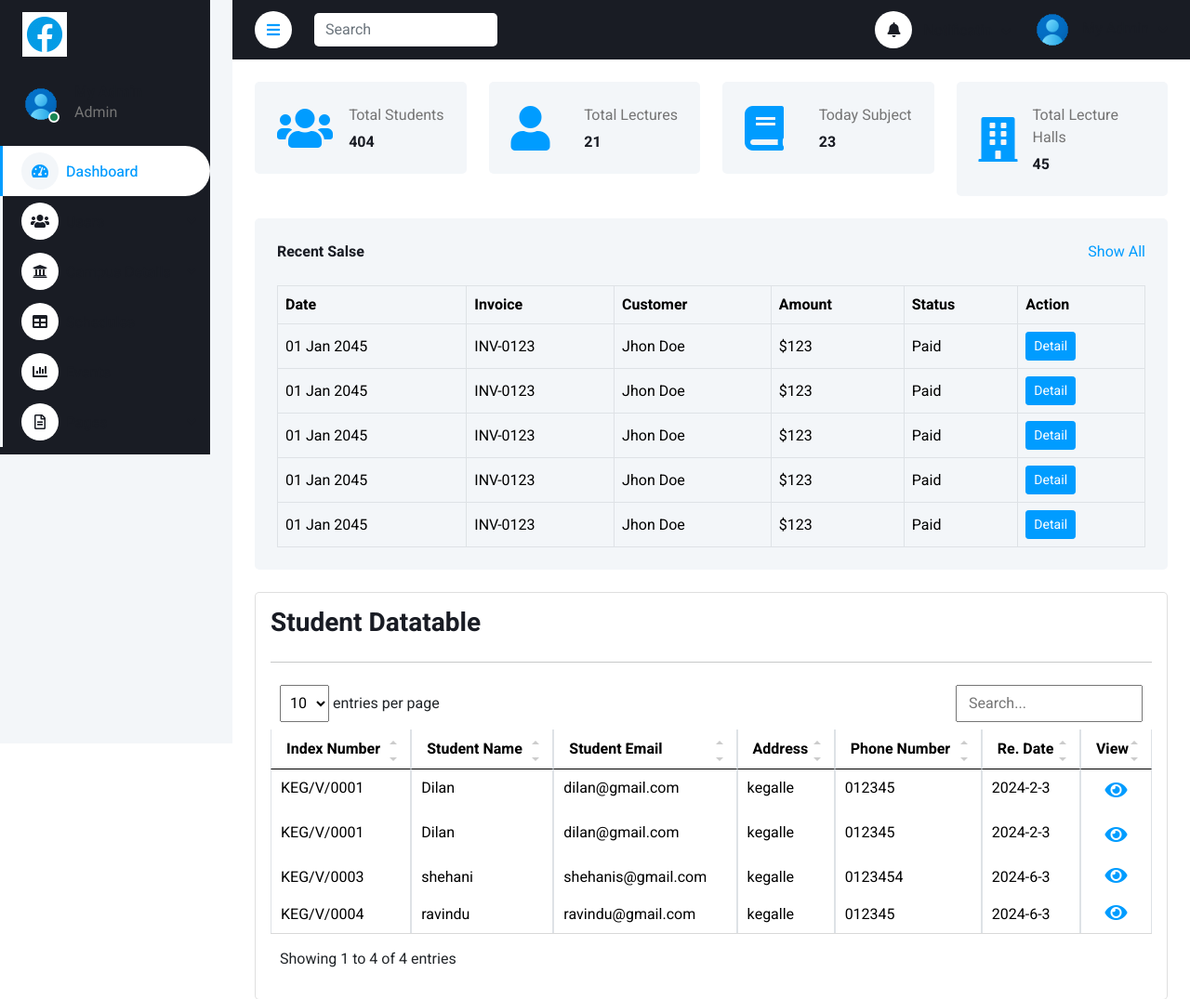
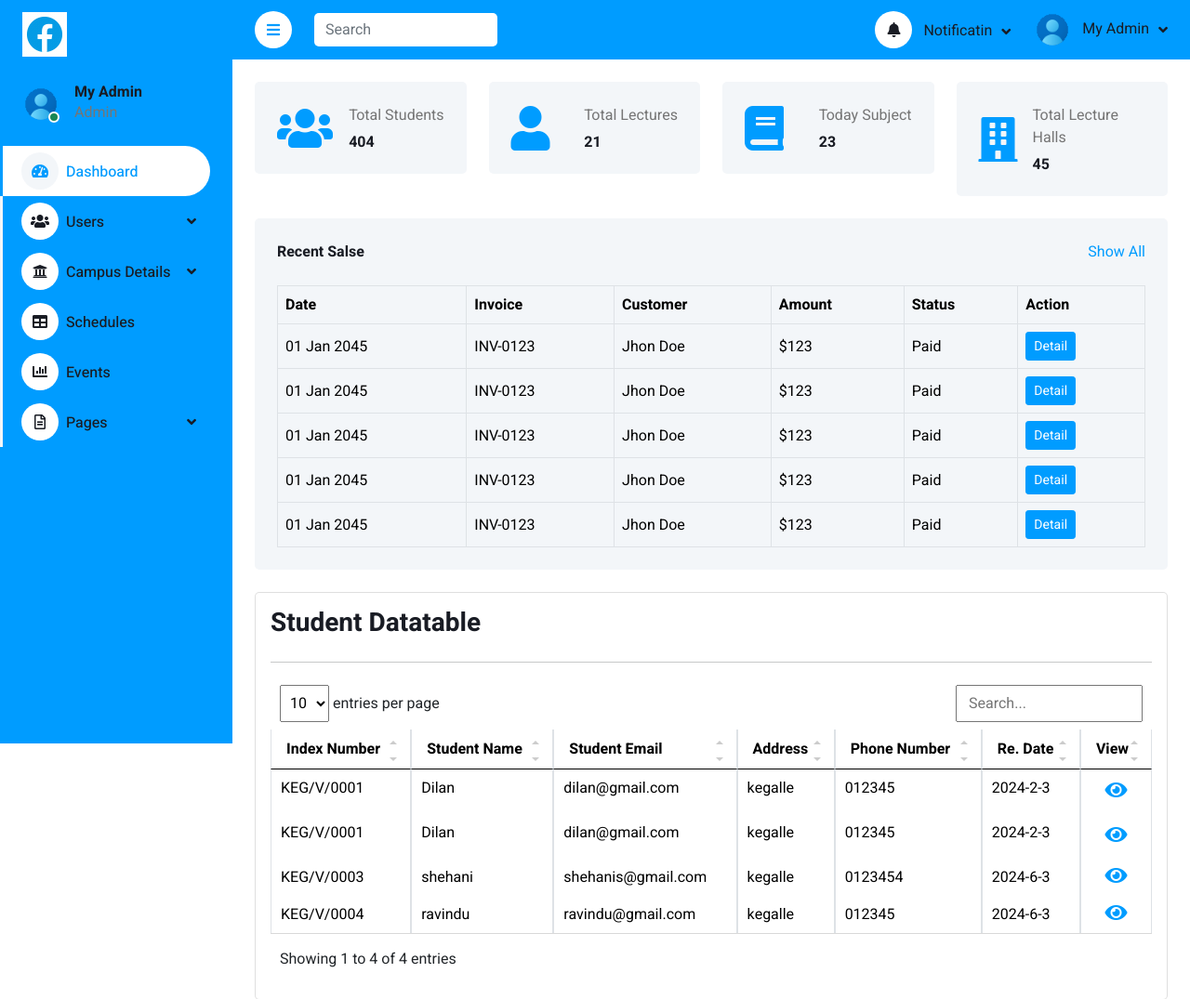
Before and after one commit to Dilan-Sathruwan/LHM_System, a PHP site: page /admin/index.php in a window 1280 px wide. Shown: the top 1075 px of the page at 93% size. Run offline with PHP 8.4, Linux system fonts and the light colour scheme; some libraries are stand-ins or nearby versions.

Commit message:
color change

```diff
--- a/admin/include/header.php
+++ b/admin/include/header.php
@@ -46,8 +46,8 @@
 
 
         <!-- Sidebar Start -->
-        <div class="sidebar pe-4 pb-3">
-            <nav class="navbar bg-dark navbar-light">
+        <div class="sidebar pe-4 pb-3 bg-primary">
+            <nav class="navbar bg-primary navbar-light">
                 <a href="index.html" class="navbar-brand mx-4 mb-3">
                     <h3 class="text-primary"><img src="./assets/img/Icon/FB.gif" alt=""></h3>
                 </a>
--- a/admin/include/navbar.php
+++ b/admin/include/navbar.php
@@ -1,4 +1,4 @@
-<nav class="navbar navbar-expand bg-dark navbar-light sticky-top px-4 py-0">
+<nav class="navbar navbar-expand bg-primary navbar-light sticky-top px-4 py-0">
     <a href="index.html" class="navbar-brand d-flex d-lg-none me-4">
         <h2 class="text-primary mb-0"><img src="./assets/img/Icon/FB.gif" alt=""></h2>
     </a>
```
